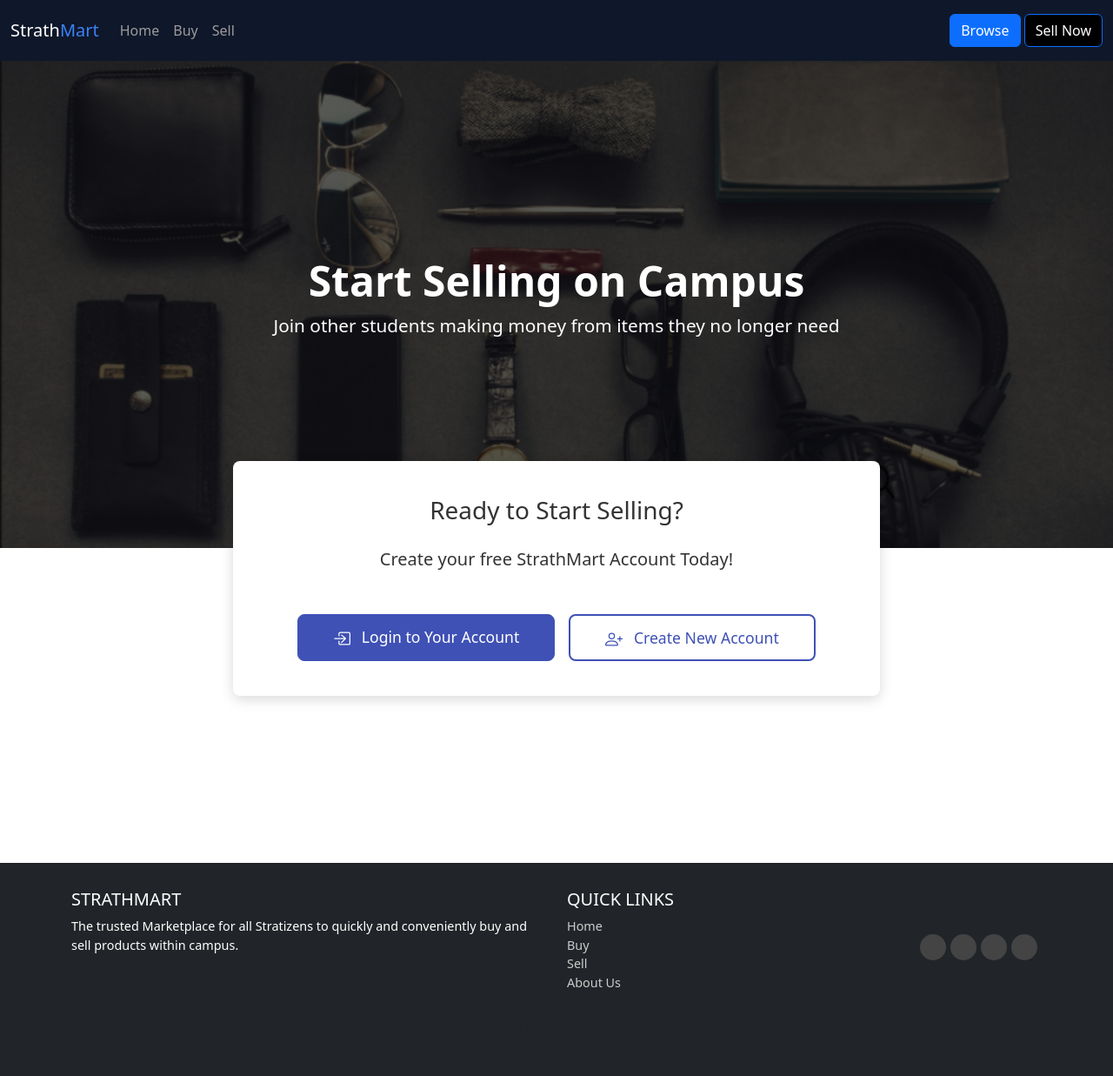
After one commit to mtumae/iap-group-project, a PHP site: page /Pages/sell.php in a window 1280 px wide. The commit adds this page. Shown: the whole page at 87% size. Run offline with PHP 8.4, Linux system fonts and the light colour scheme; some libraries are stand-ins or nearby versions.

Commit message:
added the sell.php

```diff
--- a/Components/components.php
+++ b/Components/components.php
@@ -32,13 +32,13 @@ class Components{
                 <ul class="navbar-nav me-auto mb-2 mb-lg-0">
 
                 <li class="nav-item">
-                <a class="nav-link"  href="#">Home</a>
+                <a class="nav-link"  href="Home.php">Home</a>
                 </li>
                 <li class="nav-item">
-                <a class="nav-link"  href="Pages/Home.php">Buy</a>
+                <a class="nav-link"  href="#">Buy</a>
                 </li>
                 <li>
-                    <a class="nav-link"  href="#">Sell</a>
+                    <a class="nav-link"  href="Pages/sell.php">Sell</a>
                 </li>
 
             </ul>
--- /dev/null
+++ b/Pages/sell.php
@@ -0,0 +1,221 @@
+<?php
+
+require_once __DIR__ . '/../ClassAutoLoad.php';
+
+$components = new Components();
+
+?>
+<!DOCTYPE html>
+<html lang="en">
+<head>
+    <meta charset="UTF-8">
+    <meta http-equiv="X-UA-Compatible" content="IE=edge">
+    <meta name="viewport" content="width=device-width, initial-scale=1.0">
+    <link href="https://cdn.jsdelivr.net/npm/bootstrap@5.3.3/dist/css/bootstrap.min.css" rel="stylesheet" integrity="sha384-QWTKZyjpPEjISv5WaRU9OFeRpok6YctnYmDr5pNlyT2bRjXh0JMhjY6hW+ALEwIH" crossorigin="anonymous">
+
+    <title>Start Selling on StrathMart</title>
+
+    <style>
+
+        body {
+            background-color: #f8f9fa;
+        }
+
+
+        .hero-section {
+            background-image: url('images/image.png');
+            background-size: cover;
+            background-position: center;
+            height: 70vh;
+            display: flex;
+            align-items: center;
+            justify-content: center;
+            position: relative;
+            color: white;
+            text-align: center;
+            padding: 20px;
+        }
+
+        .hero-overlay {
+            position: absolute;
+            top: 0;
+            left: 0;
+            right: 0;
+            bottom: 0;
+            background-color: rgba(0, 0, 0, 0.55);
+            z-index: 1;
+        }
+
+        .hero-content {
+            position: relative;
+            z-index: 2;
+            max-width: 700px;
+            padding: 0 15px;
+        }
+
+        .hero-content h1 {
+            font-size: 3rem;
+            font-weight: 600;
+            margin-bottom: 0.5rem;
+        }
+
+        .hero-content p {
+            font-size: 1.3rem;
+            font-weight: 300;
+        }
+
+
+        .call-to-action-card {
+            background-color: white;
+            color: #333;
+            padding: 40px 20px;
+            margin-top: -100px;
+            border-radius: 8px;
+            box-shadow: 0 4px 15px rgba(0, 0, 0, 0.15);
+            position: relative;
+            z-index: 3;
+        }
+
+        .call-to-action-card h2 {
+            font-weight: 400;
+            font-size: 1.75rem;
+        }
+
+        .call-to-action-card .btn:nth-child(1) {
+            background-color: #3f51b5 !important;
+            border-color: #3f51b5 !important;
+            color: white !important;
+            padding: 12px 40px !important;
+            font-size: 1.1rem !important;
+            font-weight: 500;
+        }
+        .call-to-action-card .btn:nth-child(1):hover {
+             background-color: #303f9f !important;
+             border-color: #303f9f !important;
+        }
+
+        .call-to-action-card .btn:nth-child(2) {
+            color: #3f51b5 !important;
+            background-color: transparent !important;
+            border: 2px solid #3f51b5 !important;
+            padding: 12px 40px !important;
+            font-size: 1.1rem !important;
+            font-weight: 500;
+        }
+        .call-to-action-card .btn:nth-child(2):hover {
+            background-color: #3f51b5 !important;
+            color: white !important;
+        }
+
+        .footer-custom {
+            background-color: #212529;
+            color: #ccc;
+            padding: 30px 0;
+            font-size: 0.9rem;
+        }
+
+        .footer-custom h5, .footer-custom p {
+            color: white;
+        }
+
+        .footer-custom a {
+            color: #ccc;
+            text-decoration: none;
+        }
+        .footer-custom a:hover {
+            color: #fff;
+        }
+        .social-icon-circle {
+            width: 30px;
+            height: 30px;
+            border-radius: 50%;
+            background-color: #444;
+            display: inline-flex;
+            align-items: center;
+            justify-content: center;
+            margin-right: 5px;
+        }
+    </style>
+</head>
+<body>
+
+<?php
+
+$components->header();
+?>
+
+<div class="hero-section">
+    <div class="hero-overlay"></div>
+    <div class="hero-content">
+        <h1 class="display-5">Start Selling on Campus</h1>
+        <p>Join other students making money from items they no longer need</p>
+    </div>
+</div>
+
+<div class="container d-flex justify-content-center">
+    <div class="col-12 col-md-10 col-lg-8">
+        <div class="call-to-action-card text-center">
+            <h2 class="mb-4">Ready to Start Selling?</h2>
+            <p class="lead mb-5">Create your free StrathMart Account Today!</p>
+
+            <div class="d-grid gap-3 d-sm-flex justify-content-sm-center">
+
+                <a href="/../Iap-group-project/index.php" class="btn btn-lg">
+                    <svg xmlns="http://www.w3.org/2000/svg" width="20" height="20" fill="currentColor" class="bi bi-box-arrow-in-right me-2" viewBox="0 0 16 16">
+                      <path fill-rule="evenodd" d="M6 3.5a.5.5 0 0 1 .5-.5h8a.5.5 0 0 1 .5.5v9a.5.5 0 0 1-.5.5h-8a.5.5 0 0 1-.5-.5v-2a.5.5 0 0 0-1 0v2A1.5 1.5 0 0 0 6.5 14h8a1.5 1.5 0 0 0 1.5-1.5v-9A1.5 1.5 0 0 0 14.5 2h-8A1.5 1.5 0 0 0 5 3.5v2a.5.5 0 0 0 1 0z"/>
+                      <path fill-rule="evenodd" d="M11.854 8.354a.5.5 0 0 0 0-.708L8.207 4.5a.5.5 0 1 0-.708.708L10.293 7.5H1.5a.5.5 0 0 0 0 1h8.793l-2.794 2.793a.5.5 0 0 0 .708.708z"/>
+                    </svg>
+                    Login to Your Account
+                </a>
+
+                <a href="/../Iap-group-project/index.php" class="btn btn-lg">
+                    <svg xmlns="http://www.w3.org/2000/svg" width="20" height="20" fill="currentColor" class="bi bi-person-plus me-2" viewBox="0 0 16 16">
+                      <path d="M6 8a3 3 0 1 0 0-6 3 3 0 0 0 0 6m2-3a2 2 0 1 1-4 0 2 2 0 0 1 4 0m4 8c0 1-1 1-1 1H1s-1 0-1-1 1-4 6-4 6 3 6 4m-1-.004c-.001-.246-.154-.986-.832-1.664C9.516 10.68 8.289 10 6 10s-3.516.68-4.168 1.332c-.678.678-.83 1.418-.832 1.664z"/>
+                      <path fill-rule="evenodd" d="M13.5 5a.5.5 0 0 1 .5.5V7h1.5a.5.5 0 0 1 0 1H14v1.5a.5.5 0 0 1-1 0V8h-1.5a.5.5 0 0 1 0-1H13V5.5a.5.5 0 0 1 .5-.5"/>
+                    </svg>
+                    Create New Account
+                </a>
+            </div>
+        </div>
+    </div>
+</div>
+
+<div class="container my-5 py-5">
+    </div>
+
+<footer class="footer-custom">
+    <div class="container">
+        <div class="row">
+            <div class="col-md-6 mb-4 mb-md-0">
+                <h5 class="text-uppercase">StrathMart</h5>
+                <p>The trusted Marketplace for all Stratizens to quickly and conveniently buy and sell products within campus.</p>
+            </div>
+
+            <div class="col-md-3 mb-4 mb-md-0">
+                <h5 class="text-uppercase">Quick Links</h5>
+                <ul class="list-unstyled">
+                    <li><a href="home.php">Home</a></li>
+                    <li><a href="buy.php">Buy</a></li>
+                    <li><a href="sell.php">Sell</a></li>
+                    <li><a href="about.php">About Us</a></li>
+                </ul>
+            </div>
+
+            <div class="col-md-3 text-md-end d-flex align-items-center justify-content-start justify-content-md-end">
+                <div class="social-icon-circle"></div>
+                <div class="social-icon-circle"></div>
+                <div class="social-icon-circle"></div>
+                <div class="social-icon-circle"></div>
+            </div>
+        </div>
+        <div class="row mt-3">
+             <div class="col text-center">
+                 <p class="text-muted small">&copy; <?php echo date("Y"); ?> StrathMart. All Rights Reserved.</p>
+             </div>
+        </div>
+    </div>
+</footer>
+
+<script src="https://cdn.jsdelivr.net/npm/bootstrap@5.3.3/dist/js/bootstrap.bundle.min.js" integrity="sha384-YvpcrYf0tY3lHB60NNkmXc5s9fDVZLESaAA55NDzOxhy9GkcIdslK1eN7N6jIeHz" crossorigin="anonymous"></script>
+</body>
+</html>
```
Also changed, not shown: Pages/images/image.png (added).
